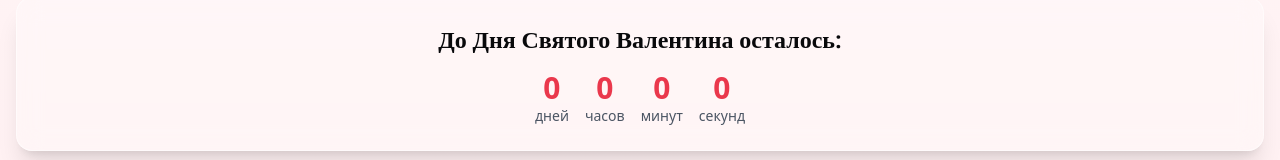
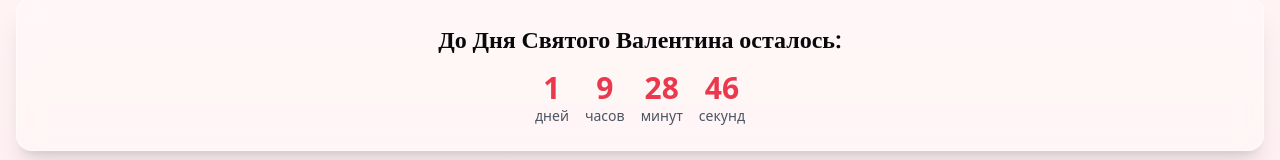
Before and after one commit to zxck1dbip/love-memory-lane, a React (Vite) app: page / in a window 1280 px wide. Shown: the part 187-347 px from the top of the page. Built offline with nearby package versions, Linux system fonts and the light colour scheme.

Commit message:
Update Countdown Timer
Update the countdown timer to count down to February 14th in GMT+5.

```diff
--- a/src/components/CountdownTimer.tsx
+++ b/src/components/CountdownTimer.tsx
@@ -12,8 +12,18 @@ const CountdownTimer = () => {
 
   useEffect(() => {
     const calculateTimeLeft = () => {
-      const targetDate = new Date("2024-02-14T00:00:00");
+      // Устанавливаем целевую дату (14 февраля следующего года в 00:00 по GMT+5)
       const now = new Date();
+      const currentYear = now.getFullYear();
+      let targetYear = currentYear;
+
+      // Если текущая дата после 14 февраля текущего года, целимся на следующий год
+      if (now.getMonth() > 1 || (now.getMonth() === 1 && now.getDate() > 14)) {
+        targetYear = currentYear + 1;
+      }
+
+      // Создаем дату 14 февраля в GMT+5
+      const targetDate = new Date(`${targetYear}-02-14T00:00:00+05:00`);
       const difference = targetDate.getTime() - now.getTime();
 
       if (difference > 0) {
@@ -23,11 +33,19 @@ const CountdownTimer = () => {
           minutes: Math.floor((difference / 1000 / 60) % 60),
           seconds: Math.floor((difference / 1000) % 60),
         });
+      } else {
+        // Если время вышло, показываем нули
+        setTimeLeft({
+          days: 0,
+          hours: 0,
+          minutes: 0,
+          seconds: 0,
+        });
       }
     };
 
     const timer = setInterval(calculateTimeLeft, 1000);
-    calculateTimeLeft();
+    calculateTimeLeft(); // Первичный расчет
 
     return () => clearInterval(timer);
   }, []);
```
